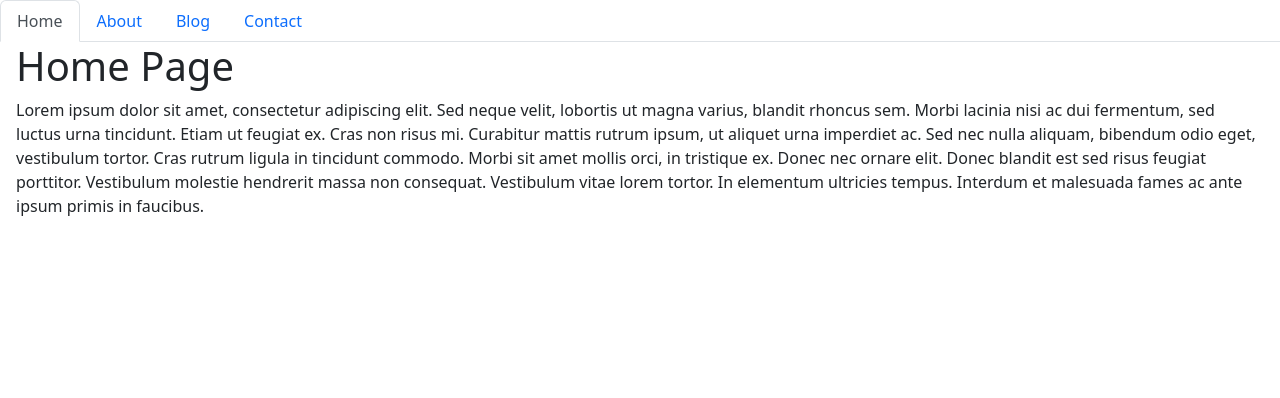
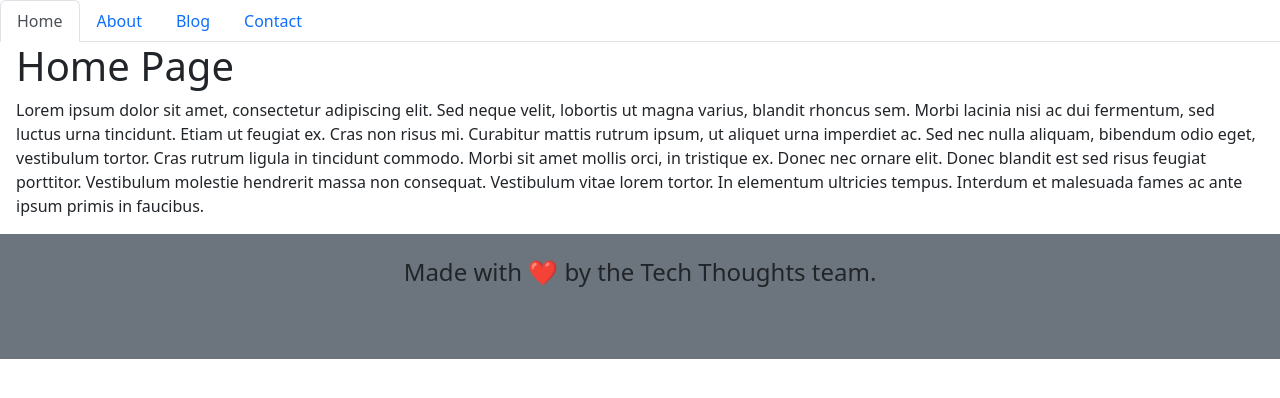
Before and after one commit to nguyenaileen/react-portfolio, a React (Vite) app: page / in a window 1280 px wide. Shown: the top 398 px of the page. Built offline with nearby package versions, Linux system fonts and the light colour scheme.

Commit message:
created footer

```diff
--- a/index.html
+++ b/index.html
@@ -4,7 +4,7 @@
     <meta charset="UTF-8" />
     <link rel="icon" type="image/svg+xml" href="/vite.svg" />
     <meta name="viewport" content="width=device-width, initial-scale=1.0" />
-    <title>React Router</title>
+    <title>Aileen's Portfolio</title>
   </head>
   <body>
     <div id="root"></div>
--- a/src/App.jsx
+++ b/src/App.jsx
@@ -1,6 +1,7 @@
 // Bringing in the required import from 'react-router-dom'
 import { Outlet } from 'react-router-dom';
 import Nav from './components/NavTabs';
+import Footer from './components/Footer';
 
 function App() {
   // The Outlet component will conditionally swap between the different pages according to the URL
@@ -10,7 +11,10 @@
       <main className="mx-3">
         <Outlet />
       </main>
+      <Footer />
     </>
+
+
   );
 }
 
--- /dev/null
+++ b/src/components/Footer/index.jsx
@@ -0,0 +1,34 @@
+import { useLocation, useNavigate } from 'react-router-dom';
+
+const Footer = () => {
+  const location = useLocation();
+  const navigate = useNavigate();
+  return (
+    <footer className="w-100 mt-auto bg-secondary p-4">
+      <div className="container text-center mb-5">
+        {location.pathname !== '/' && (
+          <button
+            className="btn btn-dark mb-3"
+            onClick={() => navigate(-1)}
+          >
+            &larr; Go Back
+          </button>
+        )}
+        <h4>
+          Made with{' '}
+          <span
+            className="emoji"
+            role="img"
+            aria-label="heart"
+            aria-hidden="false"
+          >
+            ❤️
+          </span>{' '}
+          by the Tech Thoughts team.
+        </h4>
+      </div>
+    </footer>
+  );
+};
+
+export default Footer;
```
